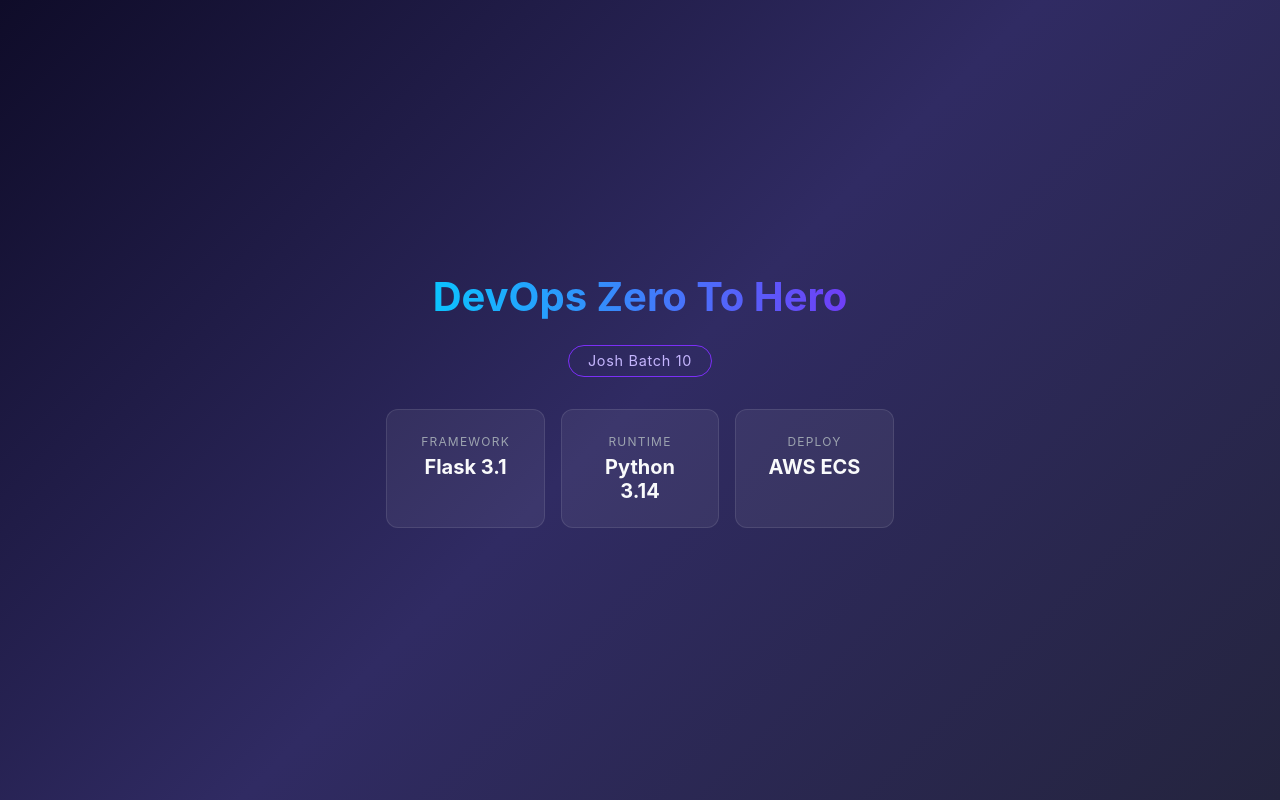
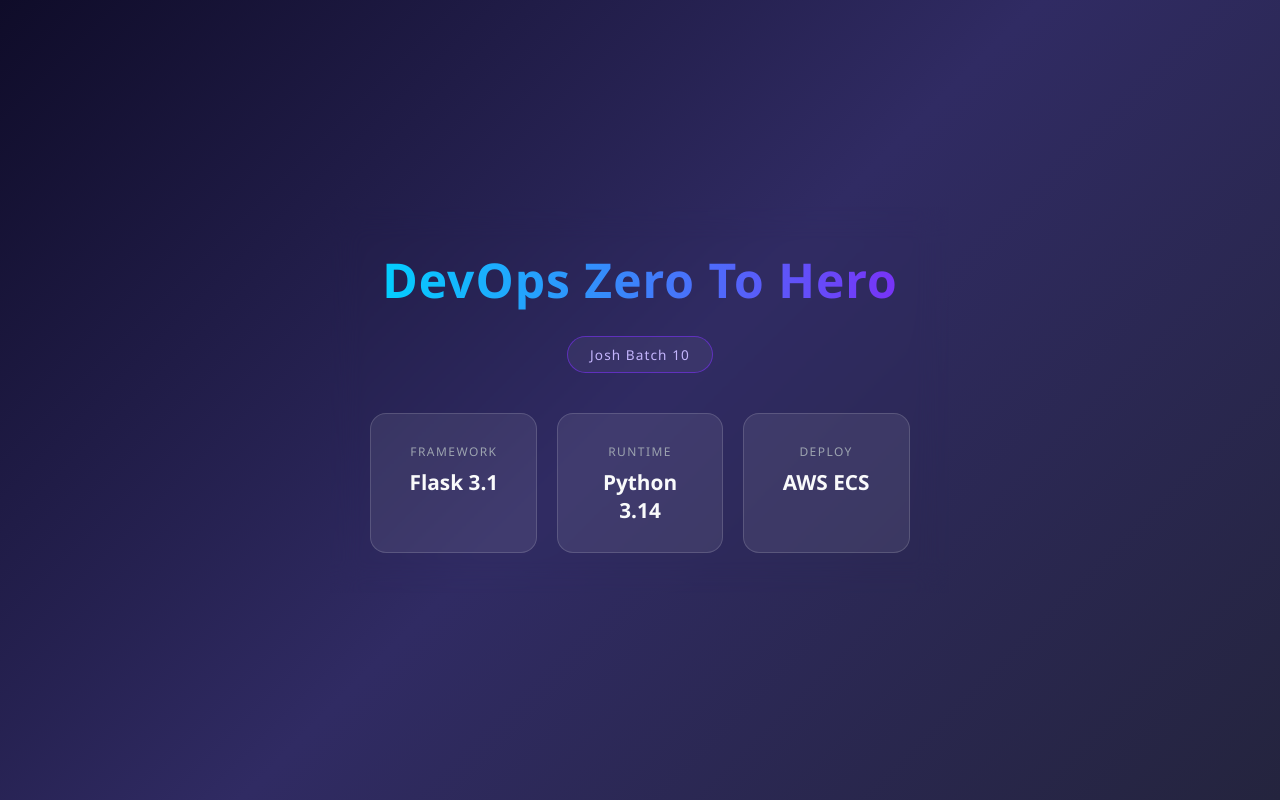
Before and after one commit to Rahulsharma0007/githubactions_zero_to_hero, a Flask app: page / in a window 1280 px wide. Run offline with Flask 3, Linux system fonts and the light colour scheme.

Commit message:
deploy flask app

```diff
--- a/templates/index.html
+++ b/templates/index.html
@@ -4,80 +4,130 @@
     <meta charset="UTF-8">
     <meta name="viewport" content="width=device-width, initial-scale=1.0">
     <title>DevOps Zero To Hero</title>
+
     <style>
-        * { margin: 0; padding: 0; box-sizing: border-box; }
+        * {
+            margin: 0;
+            padding: 0;
+            box-sizing: border-box;
+        }
+
         body {
             min-height: 100vh;
             display: flex;
             align-items: center;
             justify-content: center;
             background: linear-gradient(135deg, #0f0c29, #302b63, #24243e);
-            font-family: -apple-system, BlinkMacSystemFont, "Segoe UI", Roboto, Helvetica, Arial, sans-serif;
-            color: #e0e0e0;
+            font-family: "Segoe UI", Roboto, sans-serif;
+            color: #e5e7eb;
         }
+
         .container {
             text-align: center;
-            padding: 2rem;
-            max-width: 640px;
+            padding: 2.5rem;
+            max-width: 700px;
+            backdrop-filter: blur(15px);
         }
+
         h1 {
-            font-size: 2.5rem;
+            font-size: 3rem;
             margin-bottom: 0.5rem;
             background: linear-gradient(90deg, #00d2ff, #7b2ff7);
             -webkit-background-clip: text;
             -webkit-text-fill-color: transparent;
+            letter-spacing: 1px;
         }
+
         .badge {
             display: inline-block;
-            margin: 1rem 0 2rem;
-            padding: 0.4rem 1.2rem;
-            border: 1px solid #7b2ff7;
+            margin: 1rem 0 2.5rem;
+            padding: 0.5rem 1.4rem;
+            border: 1px solid rgba(123, 47, 247, 0.6);
             border-radius: 999px;
-            font-size: 0.9rem;
+            font-size: 0.85rem;
             color: #c4b5fd;
-            letter-spacing: 0.05em;
+            letter-spacing: 0.08em;
+            background: rgba(255, 255, 255, 0.05);
         }
+
         .cards {
             display: flex;
-            gap: 1rem;
+            gap: 1.2rem;
             justify-content: center;
             flex-wrap: wrap;
         }
+
         .card {
-            background: rgba(255, 255, 255, 0.06);
-            border: 1px solid rgba(255, 255, 255, 0.1);
-            border-radius: 12px;
-            padding: 1.5rem 1.8rem;
-            min-width: 150px;
+            background: rgba(255, 255, 255, 0.08);
+            border: 1px solid rgba(255, 255, 255, 0.15);
+            border-radius: 16px;
+            padding: 1.8rem;
+            min-width: 160px;
             flex: 1;
+            transition: all 0.3s ease;
+            backdrop-filter: blur(10px);
+            position: relative;
+            overflow: hidden;
         }
+
+        .card::before {
+            content: "";
+            position: absolute;
+            inset: 0;
+            background: linear-gradient(120deg, transparent, rgba(255,255,255,0.15), transparent);
+            opacity: 0;
+            transition: 0.4s;
+        }
+
+        .card:hover::before {
+            opacity: 1;
+        }
+
+        .card:hover {
+            transform: translateY(-8px) scale(1.03);
+            border-color: #7b2ff7;
+            box-shadow: 0 10px 30px rgba(0,0,0,0.4);
+        }
+
         .card span {
             display: block;
             font-size: 0.75rem;
             text-transform: uppercase;
-            letter-spacing: 0.1em;
+            letter-spacing: 0.12em;
             color: #9ca3af;
-            margin-bottom: 0.4rem;
+            margin-bottom: 0.5rem;
         }
+
         .card strong {
-            font-size: 1.25rem;
+            font-size: 1.3rem;
             color: #f9fafb;
+        }
+
+        /* Responsive */
+        @media (max-width: 500px) {
+            h1 {
+                font-size: 2.2rem;
+            }
         }
     </style>
 </head>
+
 <body>
     <div class="container">
         <h1>DevOps Zero To Hero</h1>
         <div class="badge">Josh Batch 10</div>
+
         <div class="cards">
             <div class="card">
                 <span>Framework</span>
                 <strong>Flask 3.1</strong>
             </div>
+
             <div class="card">
                 <span>Runtime</span>
                 <strong>Python 3.14</strong>
             </div>
+
             <div class="card">
                 <span>Deploy</span>
                 <strong>AWS ECS</strong>
```
